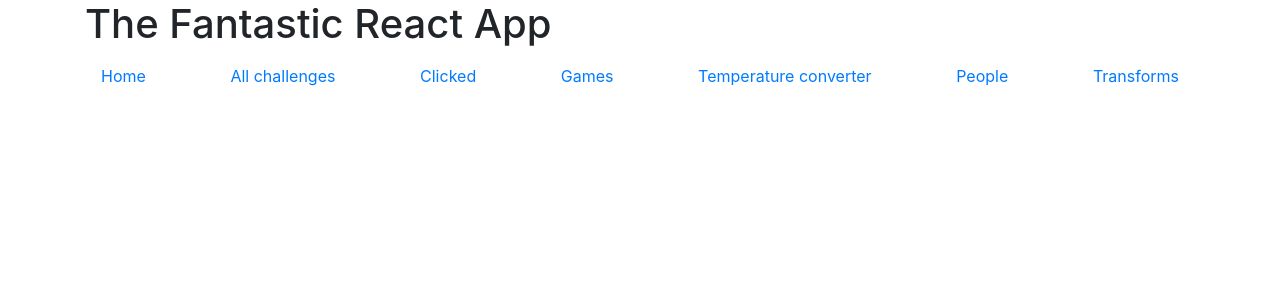
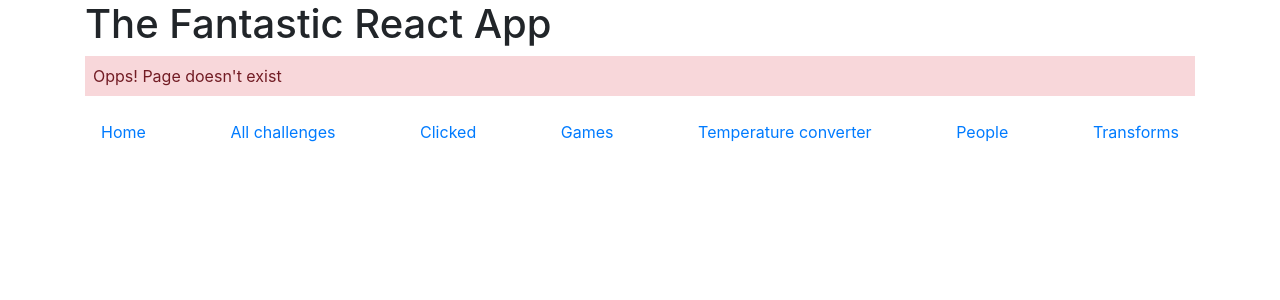
Before and after one commit to mdm106/week-09--first-react-app, a React (Create React App) app: page / in a window 1280 px wide. Shown: the top 300 px of the page. Built offline with nearby package versions, Linux system fonts and the light colour scheme.

Commit message:
404 component added and routed in app.js

```diff
--- a/src/App.js
+++ b/src/App.js
@@ -18,6 +18,7 @@ import Transform from './components/formComponents/Transform';
 import People from './components/People';
 import RollCall from './components/RollCall';
 import Footer from './components/routingComponents/Footer';
+import FourOhFour from './components/routingComponents/FourOhFour';
 
 function App() {
   let names = ["James P. Sullivan", "Mike Wazowski", "Boo", "Randall Boggs", "Roz", "Fungus"];
@@ -47,6 +48,7 @@ function App() {
             <Transform transform={x => x + 4} />
             <Transform transform={x => x * 10} />
           </Route>
+          <Route component={FourOhFour}/>
         </Switch>
         <Footer />
       </FadeIn>
--- /dev/null
+++ b/src/components/routingComponents/FourOhFour.js
@@ -0,0 +1,5 @@
+import React from "react";
+
+const FourOhFour = () => <p className="alert-danger p-2">Opps! Page doesn't exist </p>;
+
+export default FourOhFour;
```
